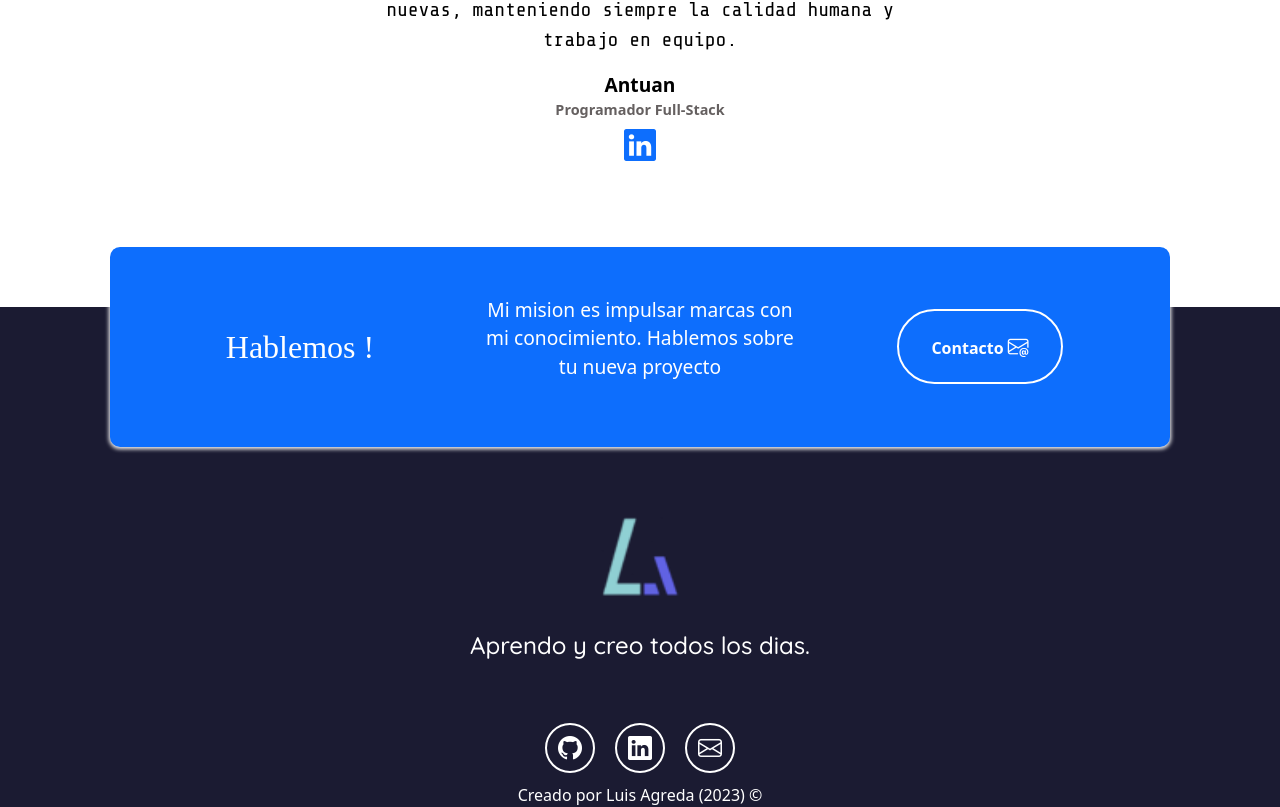
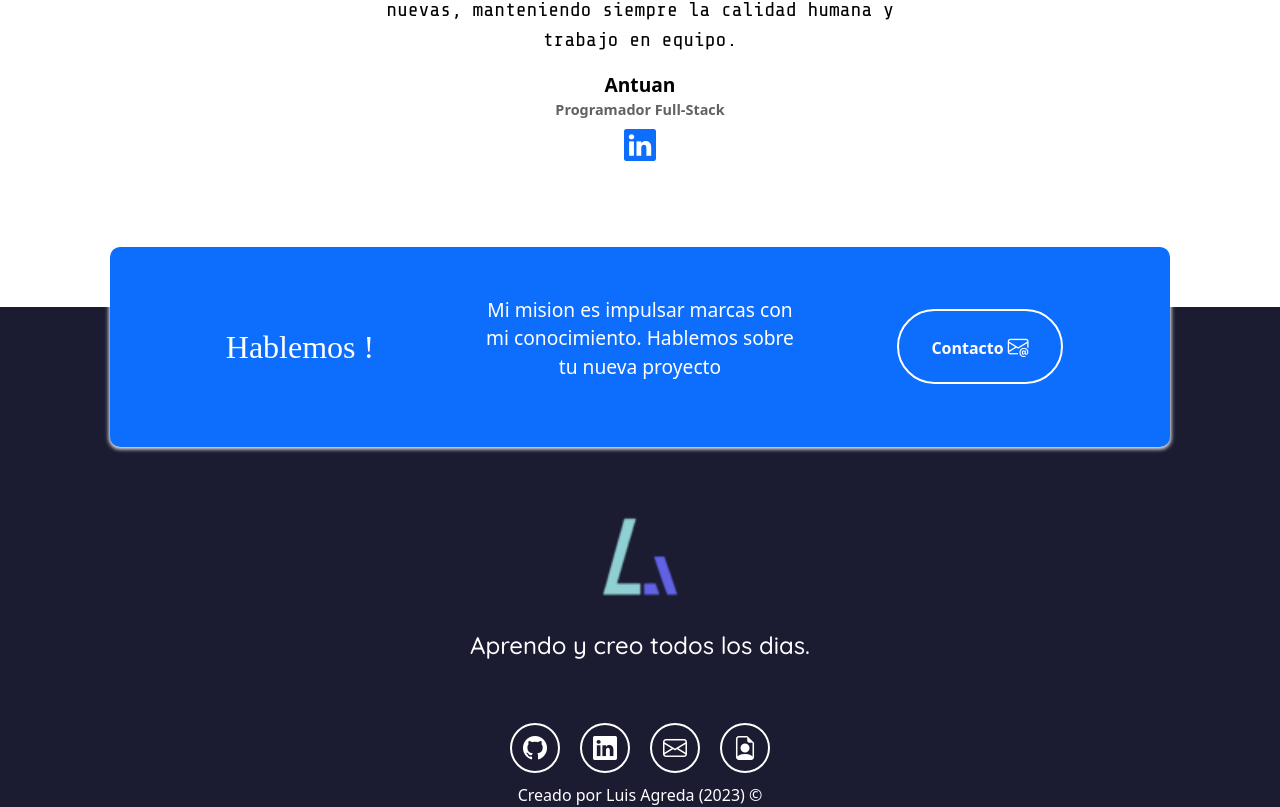
Before and after one commit to AgredaLuis/LuisAgreda-dev, a React (Vite) app: page / in a window 1280 px wide. Shown: the part 3816-4623 px from the top of the page. Built offline with nearby package versions, Linux system fonts and the light colour scheme; a web font is replaced by a local one.

Commit message:
fix(assets) Arreglando CV para el download

```diff
--- a/src/container/About/About.jsx
+++ b/src/container/About/About.jsx
@@ -1,7 +1,7 @@
 import React from "react";
 import "./About.scss";
 import {motion} from 'framer-motion'
-import CVLuisAgreda from '../../assets/CV-LuisAgreda-front-end.pdf'
+import CVLuisAgreda from '../../assets/CV-Luis-Agreda.pdf'
 
 const About = () => {
   return (
--- a/src/container/Footer/Footer.jsx
+++ b/src/container/Footer/Footer.jsx
@@ -1,5 +1,6 @@
 import React from 'react'
 import './Footer.scss'
+import CVLuisAgreda from '../../assets/CV-Luis-Agreda.pdf'
 import {images} from '../../constants/index'
 
 const Footer = () => {
@@ -11,6 +12,7 @@ const Footer = () => {
         <a href="https://github.com/AgredaLuis" target="_blank" rel="noopener noreferrer"><i className="bi bi-github"></i></a>
         <a href="https://www.linkedin.com/in/luis-agreda-b1a8281a2/" target="_blank" rel="noopener noreferrer"><i className="bi bi-linkedin"></i></a>
         <a href="mailto:luis.agreda98@gmail.com" target="_blank" rel="noopener noreferrer"><i className="bi bi-envelope"></i></a>
+        <a href={CVLuisAgreda} target="_blank" rel="noopener noreferrer"><i class="bi bi-file-earmark-person"></i></a>
       </div>
       <div className="derechos-deautor">Creado por Luis Agreda (2023) &#169;</div>
     </footer>
```
Also changed, not shown: 2 other files (tests, documents, lock files or other folders).
